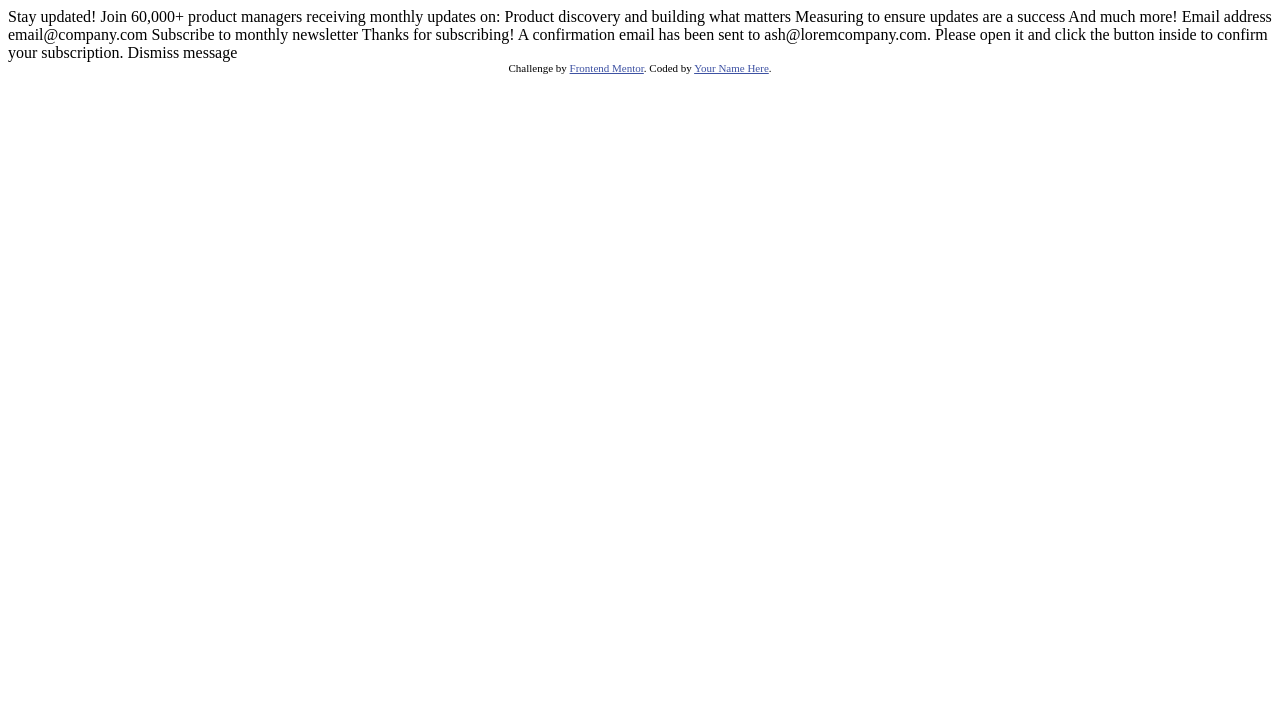
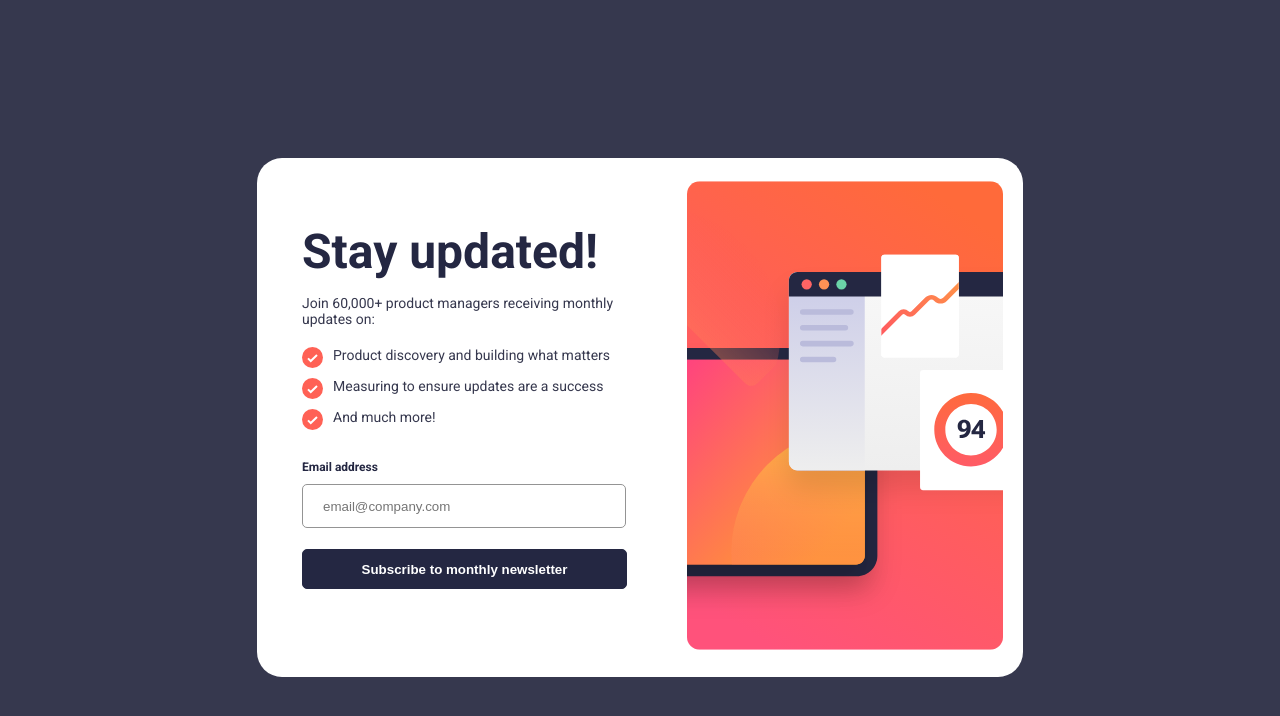
Before and after one commit to akramkumar/frontendMentor9, a plain HTML site: page index.html in a window 1280 px wide. Drawn offline with Linux system fonts and the light colour scheme.

Commit message:
completed the frontview and invalid email

```diff
--- /dev/null
+++ b/assets/css/style.css
@@ -0,0 +1,130 @@
+@import url('https://fonts.googleapis.com/css2?family=Roboto:ital,wght@0,100..900;1,100..900&display=swap');
+
+.submit-page {
+    display: none;
+}
+
+body {
+    background-color: hsl(235, 18%, 26%);
+    justify-items: center;
+    padding-top: 150px;
+    font-family: Roboto;
+    font-size: 16px;
+    color: hsl(234, 29%, 20%);
+}
+
+.sign-card {
+    background-color: hsl(0, 0%, 100%);
+    display: flex;
+    padding: 20px;
+    border-radius: 25px;
+}
+
+.card-left {
+    padding: 25px;
+    width: 360px;
+}
+
+.img-design {
+    height: 475px;
+    width: 316px;
+}
+
+.sign-title {
+    padding-top: 20px;
+    font-size: xxx-large;
+    font-weight: 700;
+}
+
+.description {
+    padding-top: 10px;
+    font-weight: 400;
+    display: flex;
+    font-size: 14px;
+    gap: 10px;
+    color: hsl(235, 18%, 26%);
+}
+
+.title-description {
+    padding-bottom: 10px;
+    padding-top: 15px;
+    font-weight: 400;
+    font-size: 14px;
+    color: hsl(235, 18%, 26%);
+}
+
+.sign-input-form {
+    display: flex;
+    flex-direction: column;
+    padding-top: 30px;
+}
+
+.email-label {
+    font-weight: 700;
+    font-size: 12px;
+    padding-bottom: 5px;
+}
+
+.email {
+    border: 1px solid hsl(0, 0%, 58%);
+    border-radius: 5px;
+    height: 40px;
+    padding-left: 20px;
+    width: 300px;
+    cursor: pointer;
+}
+
+.email-input {
+    display: flex;
+    flex-direction: column;
+    gap: 5px;
+}
+
+.submit-button {
+    padding-top: 21px;
+
+}
+
+.submit {
+    height: 40px;
+    width: 325px;
+    border-radius: 5px;
+    border: 1px solid hsl(234, 29%, 20%);
+    color: white;
+    background-color: hsl(234, 29%, 20%);
+    cursor: pointer;
+    font-weight: 700;
+}
+
+.submit:hover {
+    border: none;
+    background: linear-gradient(to right, #ff5378, #ff5e5b, #ff693e);
+
+}
+
+.flex-box {
+    display: flex;
+    justify-content: space-between;
+    padding-right: 40px;
+}
+
+.error-msg {
+    display: none;
+    font-weight: 700;
+    font-size: 12px;
+    padding-bottom: 5px;
+    color: hsl(4, 100%, 67%);
+}
+
+.error-input,
+.error-input:focus,
+.error-input:hover{
+    border: 1px solid hsl(4, 100%, 67%);
+    border-radius: 5px;
+    height: 40px;
+    padding-left: 20px;
+    width: 300px;
+    cursor: pointer;
+    background-color:hsl(0, 100%, 95%);
+    color: hsl(4, 100%, 67%)!important;
+}
--- /dev/null
+++ b/assets/js/javascript.js
@@ -0,0 +1,18 @@
+const form = document.querySelector(".form");
+const inputField=document.querySelector(".email");
+const errorMsg=document.querySelector(".error-msg");
+const handsubmit = e => {
+    e.preventDefault(e);
+    const formData = new FormData(e.target);
+    const data = Object.fromEntries(formData);
+    const email = data['email'];
+    const emailRegex = /^[^\s@]+@[^\s@]+\.[^\s@]+$/;
+    if (emailRegex.test(email)) {
+        console.log(true);
+    }
+    else {
+        inputField.classList.add("error-input");
+        errorMsg.style.display="block";
+    }
+}
+form.addEventListener("submit", handsubmit);
--- a/index.html
+++ b/index.html
@@ -1,52 +1,91 @@
 <!DOCTYPE html>
 <html lang="en">
+
 <head>
   <meta charset="UTF-8">
-  <meta name="viewport" content="width=device-width, initial-scale=1.0"> <!-- displays site properly based on user's device -->
+  <meta name="viewport" content="width=device-width, initial-scale=1.0">
+  <!-- displays site properly based on user's device -->
 
   <link rel="icon" type="image/png" sizes="32x32" href="./assets/images/favicon-32x32.png">
+  <link rel="stylesheet" href="./assets/css/style.css">
+
 
   <title>Frontend Mentor | Newsletter sign-up form with success message</title>
 
-  <!-- Feel free to remove these styles or customise in your own stylesheet 👍 -->
-  <style>
-    .attribution { font-size: 11px; text-align: center; }
-    .attribution a { color: hsl(228, 45%, 44%); }
-  </style>
 </head>
+
 <body>
 
   <!-- Sign-up form start -->
+  <div class="sign-up-page">
+    <div class="sign-card">
+      <div class="card-left">
+        <div class="sign-title">
+          Stay updated!
+        </div>
+        <div class="sign-description">
+          <div class="title-description">
+            Join 60,000+ product managers receiving monthly updates on:
+          </div>
+          <div class="description">
+            <img src="assets/images/icon-list.svg">
+            <div>
+              Product discovery and building what matters
+            </div>
+          </div>
+          <div class="description">
+            <img src="assets/images/icon-list.svg">
+            <div>
+              Measuring to ensure updates are a success
+            </div>
+          </div>
+          <div class="description">
 
-  Stay updated!
+            <img src="assets/images/icon-list.svg">
+            <div>
+              And much more!
+            </div>
+          </div>
+        </div>
+        <div class="sign-input-form">
+          <form class="form" novalidate>
+            <div class="email-input">
+              <div class="flex-box">
+                <label class="email-label">Email address</label>
+                <div class="error-msg">
+                  Vaild email required
+                </div>
+              </div>
+                <input type="email" class="email" name="email" placeholder="email@company.com">
 
-  Join 60,000+ product managers receiving monthly updates on:
-
-  Product discovery and building what matters
-  Measuring to ensure updates are a success
-  And much more!
-
-  Email address
-  email@company.com
-
-  Subscribe to monthly newsletter
-
+            </div>
+            <div class="submit-button">
+              <input type="submit" class="submit" value="Subscribe to monthly newsletter">
+            </div>
+            </input>
+          </form>
+        </div>
+      </div>
+      <div class="card-right">
+        <div class="image">
+          <img src="assets/images/illustration-sign-up-desktop.svg" alt="images" class="img-design">
+        </div>
+      </div>
+    </div>
+  </div>
   <!-- Sign-up form end -->
 
   <!-- Success message start -->
+  <div class="submit-page">
+    Thanks for subscribing!
 
-  Thanks for subscribing!
+    A confirmation email has been sent to ash@loremcompany.com.
+    Please open it and click the button inside to confirm your subscription.
 
-  A confirmation email has been sent to ash@loremcompany.com.
-  Please open it and click the button inside to confirm your subscription.
+    Dismiss message
+  </div>
+  <!-- Success message end -->
+  <script src="assets/js/javascript.js"></script>
+</body>
 
-  Dismiss message
-
-  <!-- Success message end -->
-
-  <div class="attribution">
-    Challenge by <a href="https://www.frontendmentor.io?ref=challenge" target="_blank">Frontend Mentor</a>.
-    Coded by <a href="#">Your Name Here</a>.
-  </div>
-</body>
 </html>
```
